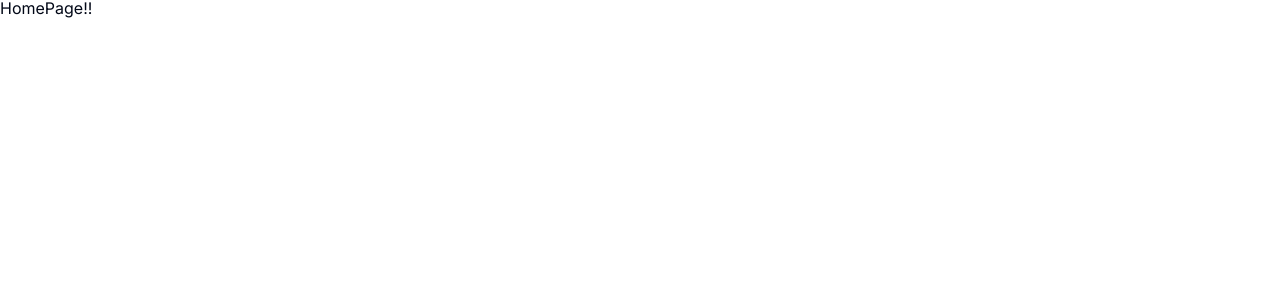
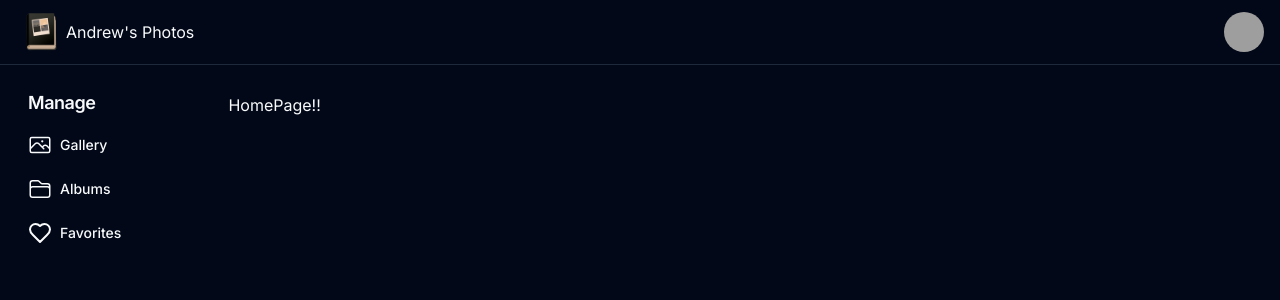
Before and after one commit to andrews1022/cloudinary-image-gallery, a Next.js app: page / in a window 1280 px wide. Shown: the top 300 px of the page. Built offline with nearby package versions, Linux system fonts and the light colour scheme; grey boxes are pictures that could not be loaded.

Commit message:
setup side menu component and updated root layout to use it

```diff
--- a/src/app/layout.tsx
+++ b/src/app/layout.tsx
@@ -1,4 +1,8 @@
 import { Inter } from "next/font/google";
+import Image from "next/image";
+
+import { Avatar, AvatarFallback, AvatarImage } from "@/components/shadcn/ui/avatar";
+import { SideMenu } from "@/components/side-menu";
 
 import type { Metadata } from "next";
 import type { ReactNode } from "react";
@@ -18,8 +22,27 @@ type RootLayoutProps = {
 
 const RootLayout = ({ children }: RootLayoutProps) => {
   return (
-    <html lang="en">
-      <body className={inter.className}>{children}</body>
+    <html lang="en" className="dark">
+      <body className={inter.className}>
+        <header className="border-b">
+          <div className="flex h-16 items-center px-4 container mx-auto">
+            <Image src="/album.png" width="50" height="50" alt="icon of this photo album app" />
+            Andrew's Photos
+            <div className="ml-auto flex items-center space-x-4">
+              <Avatar>
+                <AvatarImage src="https://github.com/shadcn.png" alt="@shadcn" />
+                <AvatarFallback>CN</AvatarFallback>
+              </Avatar>
+            </div>
+          </div>
+        </header>
+
+        <div className="flex">
+          <SideMenu />
+
+          <main className="w-full px-4 pt-8">{children}</main>
+        </div>
+      </body>
     </html>
   );
 };
--- /dev/null
+++ b/src/components/side-menu.tsx
@@ -0,0 +1,71 @@
+import { Heart } from "lucide-react";
+import Link from "next/link";
+
+import { Button } from "@/components/shadcn/ui/button";
+
+const SideMenu = () => {
+  // fetch folders here later...
+
+  return (
+    <div className="pb-12 w-1/5">
+      <div className="space-y-4 py-4">
+        <div className="px-3 py-2">
+          <h2 className="mb-2 px-4 text-lg font-semibold tracking-tight">Manage</h2>
+
+          <div className="space-y-1">
+            <Button asChild variant="ghost" className="w-full justify-start flex gap-2">
+              <Link href="/gallery">
+                <svg
+                  xmlns="http://www.w3.org/2000/svg"
+                  fill="none"
+                  viewBox="0 0 24 24"
+                  strokeWidth={1.5}
+                  stroke="currentColor"
+                  className="w-6 h-6"
+                >
+                  <path
+                    strokeLinecap="round"
+                    strokeLinejoin="round"
+                    d="M2.25 15.75l5.159-5.159a2.25 2.25 0 013.182 0l5.159 5.159m-1.5-1.5l1.409-1.409a2.25 2.25 0 013.182 0l2.909 2.909m-18 3.75h16.5a1.5 1.5 0 001.5-1.5V6a1.5 1.5 0 00-1.5-1.5H3.75A1.5 1.5 0 002.25 6v12a1.5 1.5 0 001.5 1.5zm10.5-11.25h.008v.008h-.008V8.25zm.375 0a.375.375 0 11-.75 0 .375.375 0 01.75 0z"
+                  />
+                </svg>
+                Gallery
+              </Link>
+            </Button>
+
+            <Button asChild variant="ghost" className="w-full justify-start flex gap-2">
+              <Link href="/albums">
+                <svg
+                  xmlns="http://www.w3.org/2000/svg"
+                  fill="none"
+                  viewBox="0 0 24 24"
+                  strokeWidth={1.5}
+                  stroke="currentColor"
+                  className="w-6 h-6"
+                >
+                  <path
+                    strokeLinecap="round"
+                    strokeLinejoin="round"
+                    d="M2.25 12.75V12A2.25 2.25 0 014.5 9.75h15A2.25 2.25 0 0121.75 12v.75m-8.69-6.44l-2.12-2.12a1.5 1.5 0 00-1.061-.44H4.5A2.25 2.25 0 002.25 6v12a2.25 2.25 0 002.25 2.25h15A2.25 2.25 0 0021.75 18V9a2.25 2.25 0 00-2.25-2.25h-5.379a1.5 1.5 0 01-1.06-.44z"
+                  />
+                </svg>
+                Albums
+              </Link>
+            </Button>
+
+            {/* display folders here later... */}
+
+            <Button asChild variant="ghost" className="w-full justify-start flex gap-2">
+              <Link href="/favorites">
+                <Heart />
+                Favorites
+              </Link>
+            </Button>
+          </div>
+        </div>
+      </div>
+    </div>
+  );
+};
+
+export { SideMenu };
```
Also changed, not shown: public/album.png (added).
